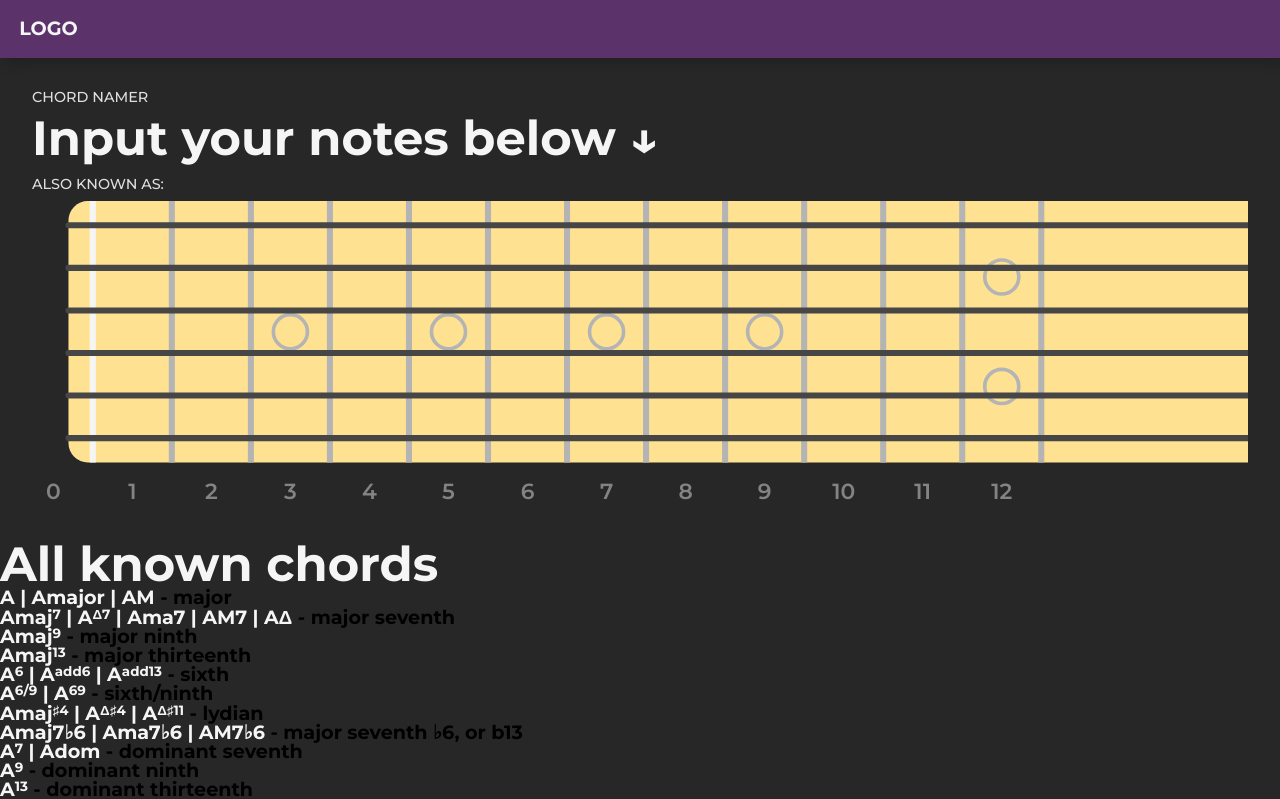
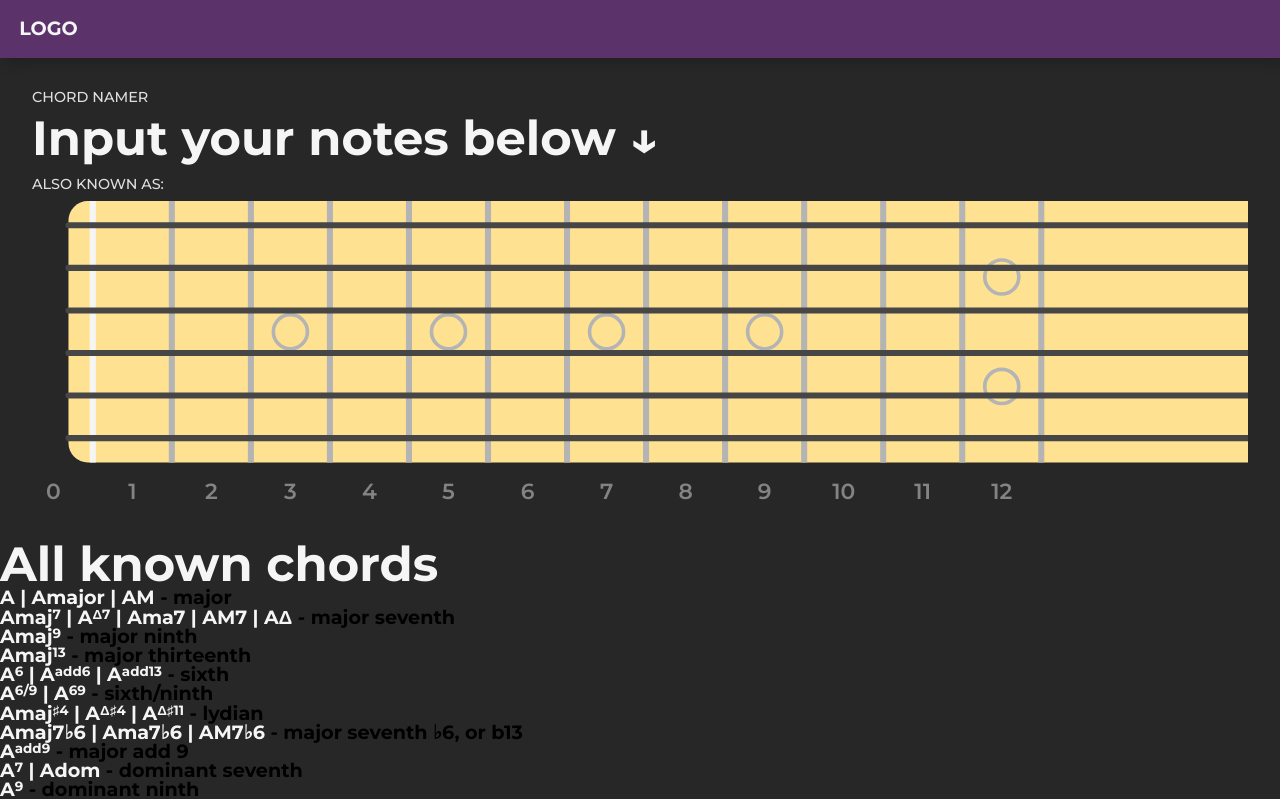
Before and after one commit to pannacotta98/guitar-app, a React (Create React App) app: page / in a window 1280 px wide. Shown: the top 799 px of the page. Built offline with nearby package versions, Linux system fonts and the light colour scheme.

Commit message:
Add a few chords

```diff
--- a/src/logic/ChordGenerator.js
+++ b/src/logic/ChordGenerator.js
@@ -1,4 +1,5 @@
 import ChordIntervals from './ChordIntervals';
+import { INTERVAL_NUMBERS } from './musicalData';
 // here is some stuff that could be useful:
 // - https://www.reddit.com/r/musictheory/comments/1jd894/looking_for_an_algorithm_that_generates_chord/
 
@@ -137,8 +138,21 @@ export default class ChordGenerator {
       // return value['Full Name'];
       return value.abbr[0];
     } else {
-      console.warn('Could not name chord with intervals:', intervals.join('|'));
-      return '??';
+      // console.warn(
+      //   'Could not name chord with intervals:',
+      //   intervals,
+      //   intervals
+      //     .map((i) => {
+      //       for (const entry of INTERVAL_NUMBERS) {
+      //         if (entry[1] === i) {
+      //           return entry[0];
+      //         }
+      //       }
+      //       return '?';
+      //     })
+      //     .join('|')
+      // );
+      // return '??';
     }
   }
 
--- a/src/logic/musicalData.js
+++ b/src/logic/musicalData.js
@@ -64,6 +64,13 @@ const CHORDS_SRC = [
     abbr: ['maj7♭6', 'ma7♭6', 'M7♭6'],
     scale: 'Harmonic Maj',
   },
+  // -- major add chords
+  {
+    notes: '1 3 (5) 9',
+    fullName: 'major add 9', // Detta känns väl inte helt huuundra
+    abbr: ['<sup>add9</sup>'],
+    scale: '???',
+  },
   // DOMINANT/SEVENTH
   // -- normal
   {
@@ -121,6 +128,12 @@ const CHORDS_SRC = [
     fullName: 'suspended 2nd',
     abbr: ['sus<sup>2</sup>'],
     scale: 'Usually mixolydian',
+  },
+  {
+    notes: '1 2 4 (5) 6', // double check
+    fullName: '6 suspended 2nd suspended 4th',
+    abbr: ['<sup>6</sup>sus<sup>2</sup>sus<sup>4</sup>'],
+    scale: '???',
   },
   {
     notes: '1 2 4 (5)', // double check
```
